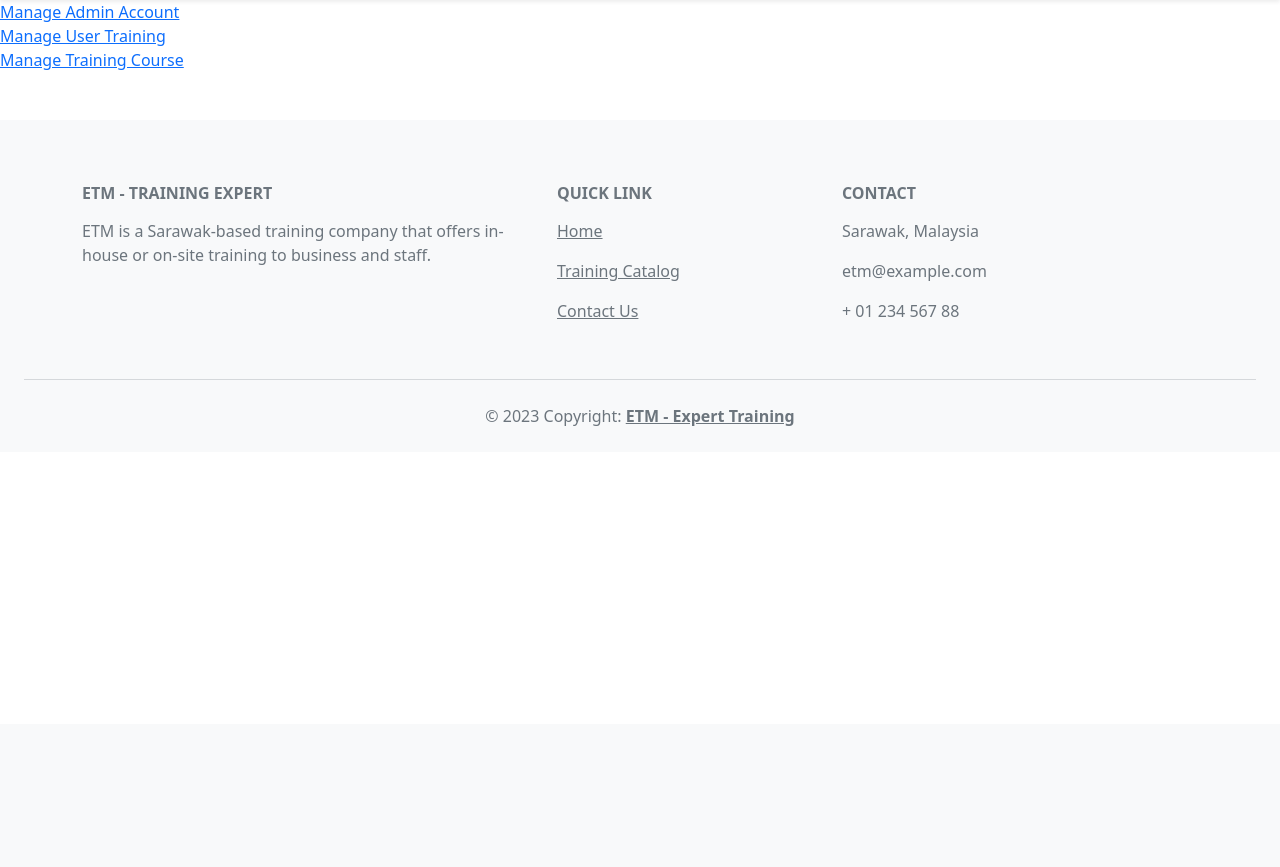
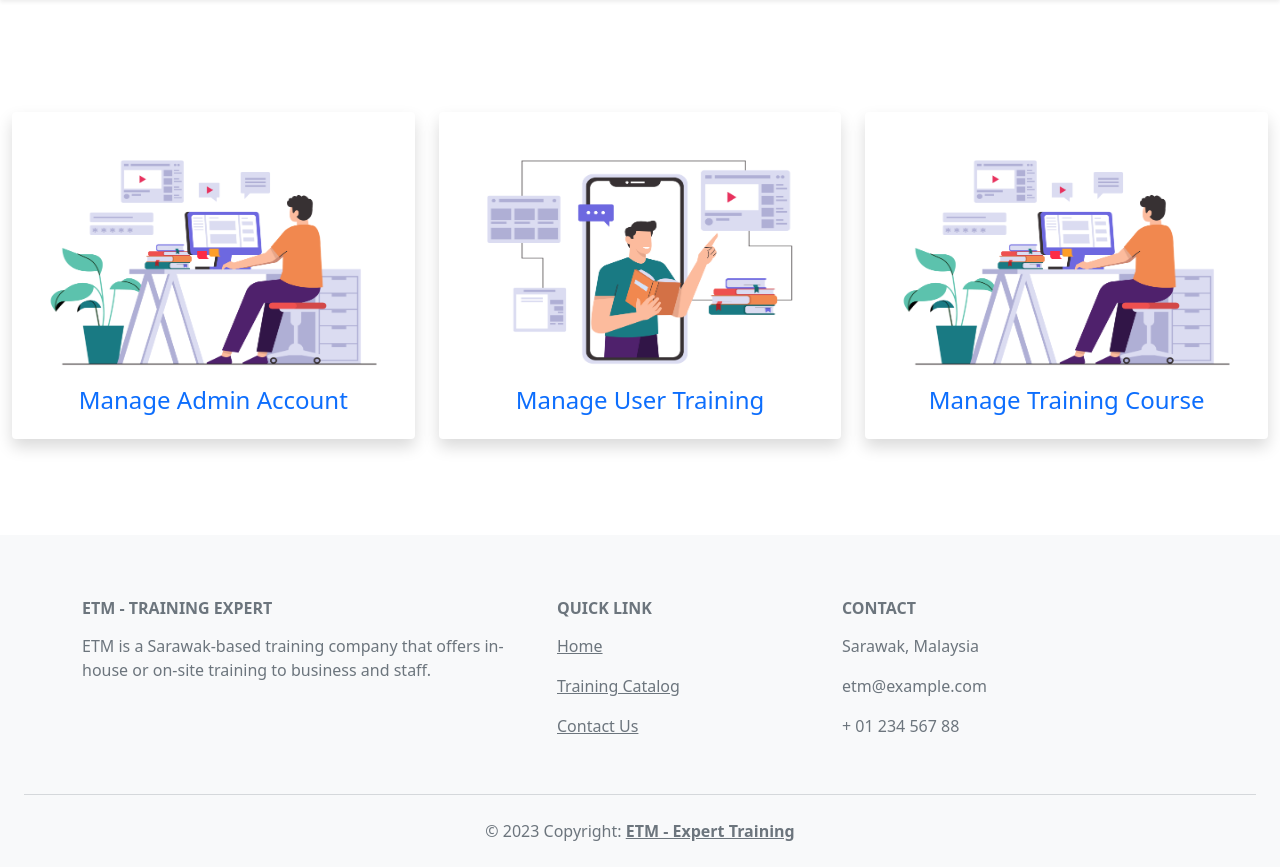
Before and after one commit to neehalmahfuz/MSP-Assignment, a PHP site: page /admin_dashboard.php in a window 1280 px wide. Shown: the part 76-943 px from the top of the page. Before the commit the page ends 502 px from the top, so only its background shows below. Run offline with PHP 8.4, Linux system fonts and the light colour scheme; a user stored in the database is signed in.

Commit message:
update admin_dashboard.php UI

```diff
--- a/admin_dashboard.php
+++ b/admin_dashboard.php
@@ -15,16 +15,33 @@ include("include/navbar.php");
 
 ?>
 
-<div>
-<a href="admin_acc.php">Manage Admin Account</a>
-</div>
-
-<div>
-<a href="admin_user.php">Manage User Training</a>
-</div>
-
-<div>
-<a href="admin_training.php">Manage Training Course</a>
+<div class="container-fluid mt-5 pt-5 pb-5">
+    <div class="row">
+        <div class="col-sm-4 mt-3">
+            <div class="shadow p-3 bg-white rounded">
+                <img src="res/banner1.png" class="w-100" height=250>
+                    <div class="mt-2 text-center">
+                        <h4 class="training-option-title"><a href="admin_acc.php" class="text-decoration-none">Manage Admin Account</a></h4>
+                    </div>
+            </div>
+        </div>
+        <div class="col-sm-4 mt-3">
+            <div class="shadow p-3 bg-white rounded">
+                <img src="res/banner2.png" class="w-100" height=250>
+                    <div class="mt-2 text-center">
+                        <h4 class="training-option-title"><a href="admin_user.php" class="text-decoration-none">Manage User Training</a></h4>
+                    </div>
+            </div>
+        </div>
+        <div class="col-sm-4 mt-3">
+            <div class="shadow p-3 bg-white rounded">
+                <img src="res/banner1.png" class="w-100" height=250>
+                    <div class="mt-2 text-center">
+                        <h4 class="training-option-title"><a href="admin_training.php" class="text-decoration-none">Manage Training Course</a></h4>
+                    </div>
+            </div>
+        </div>
+    </div>
 </div>
 
 <?php
```
